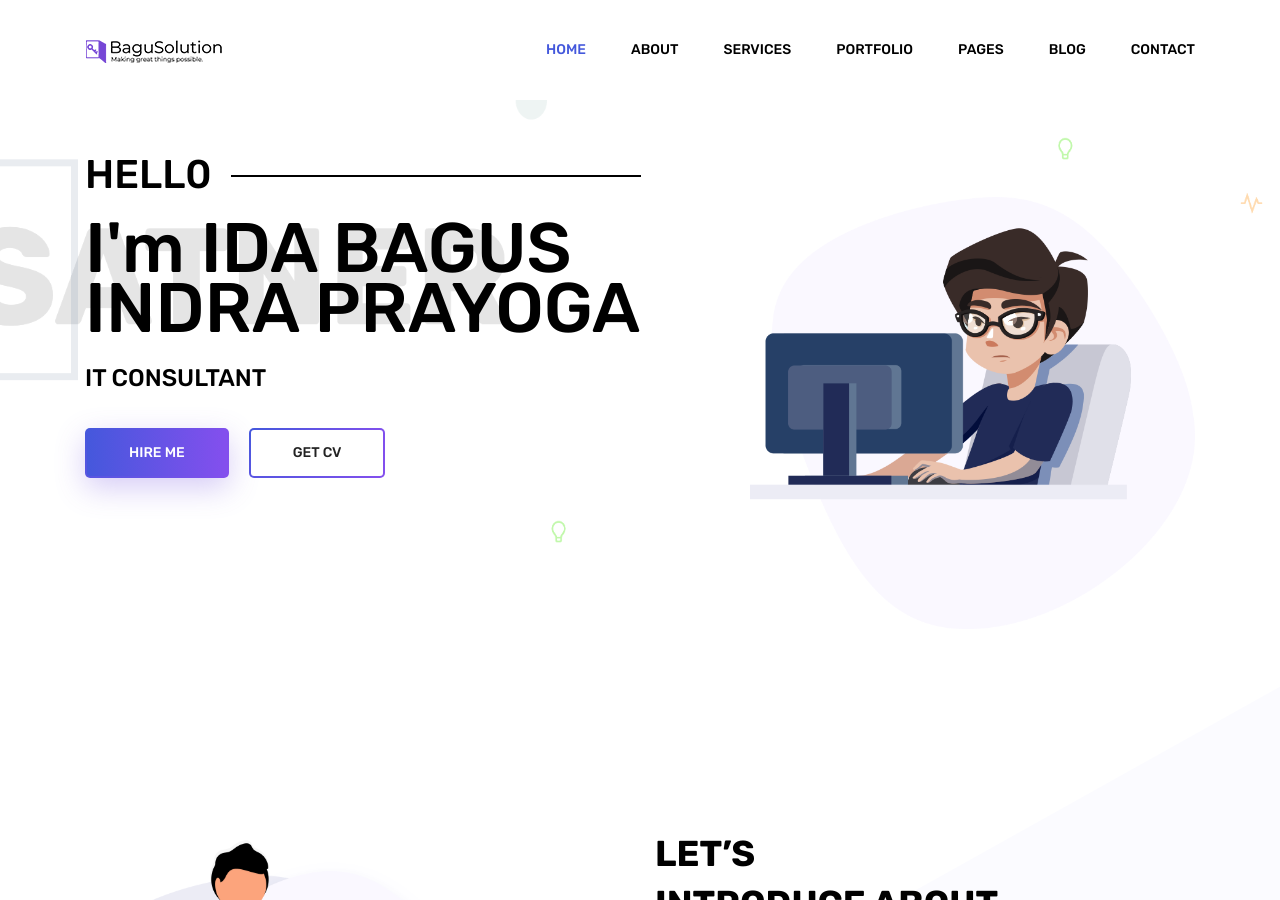
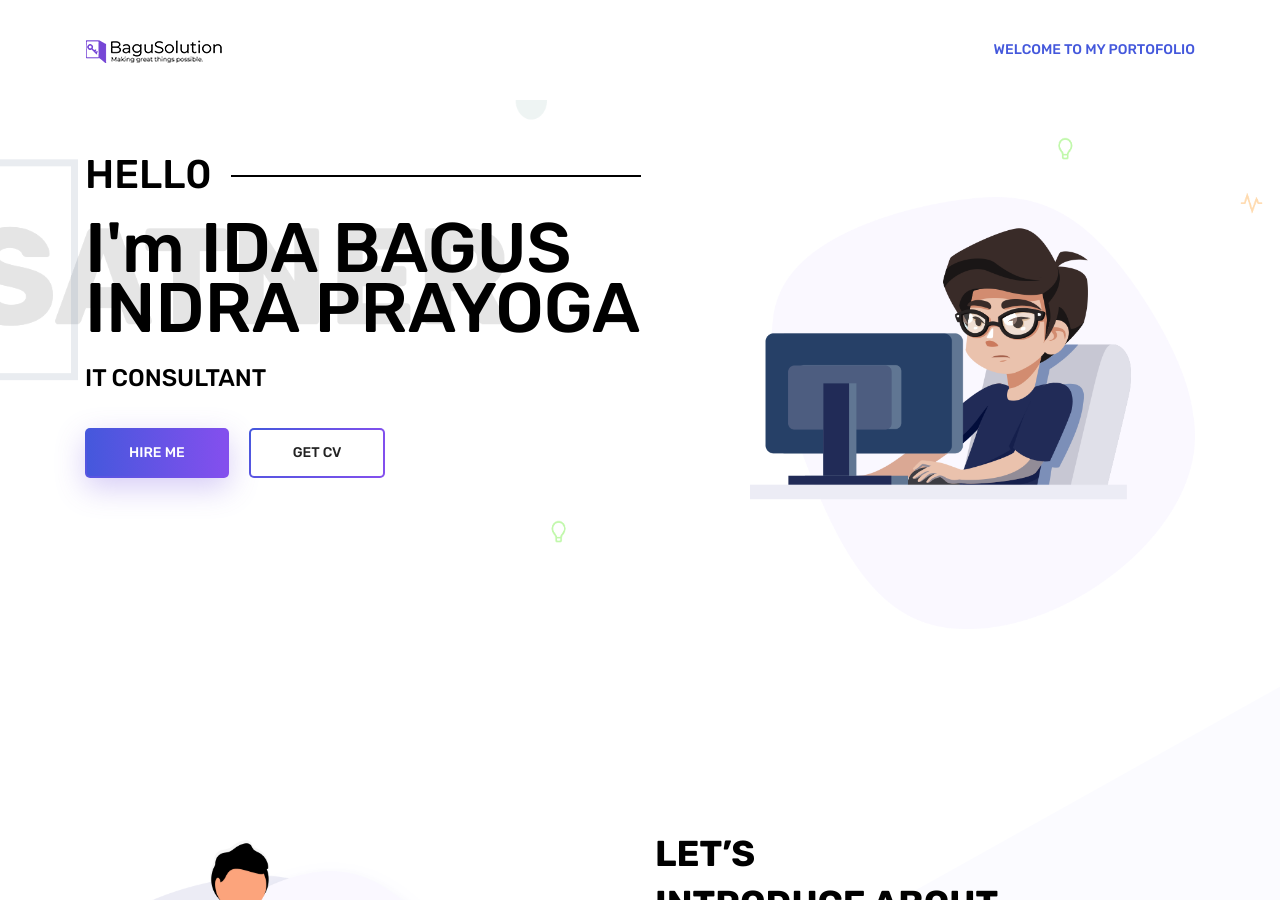
Before and after one commit to idabagusindraprayoga/idabagusindraprayoga.github.io, a Jekyll site: the page built from index.html, in a window 1280 px wide and 900 px high. Built offline with Jekyll 4.4.1, drawn with Linux system fonts in a browser that asks for light colours.

Commit message:
Update default.html

```diff
--- a/_layouts/default.html
+++ b/_layouts/default.html
@@ -36,7 +36,8 @@
 					<!-- Collect the nav links, forms, and other content for toggling -->
 					<div class="collapse navbar-collapse offset" id="navbarSupportedContent">
 						<ul class="nav navbar-nav menu_nav justify-content-end">
-							<li class="nav-item active"><a class="nav-link" href="index.html">Home</a></li>
+							<li class="nav-item active"><a class="nav-link" href="index.html">Welcome to My Portofolio</a></li>
+							<!--
 							<li class="nav-item"><a class="nav-link" href="about.html">About</a></li>
 							<li class="nav-item"><a class="nav-link" href="services.html">Services</a></li>
 							<li class="nav-item"><a class="nav-link" href="portfolio.html">Portfolio</a></li>
@@ -57,6 +58,7 @@
 								</ul>
 							</li>
 							<li class="nav-item"><a class="nav-link" href="contact.html">Contact</a></li>
+							-->
 						</ul>
 					</div>
 				</div>
```
